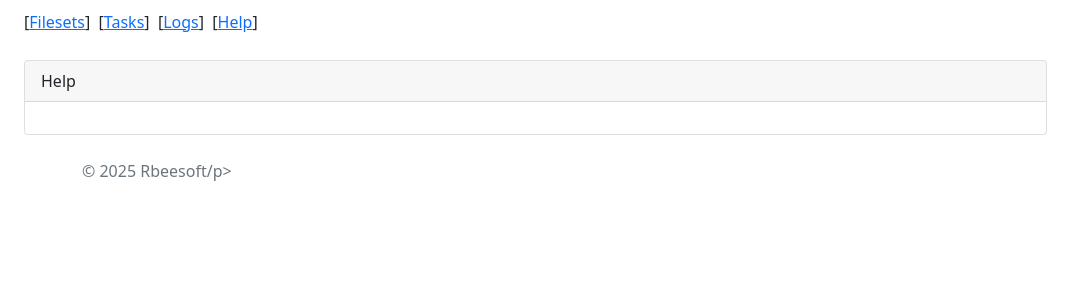
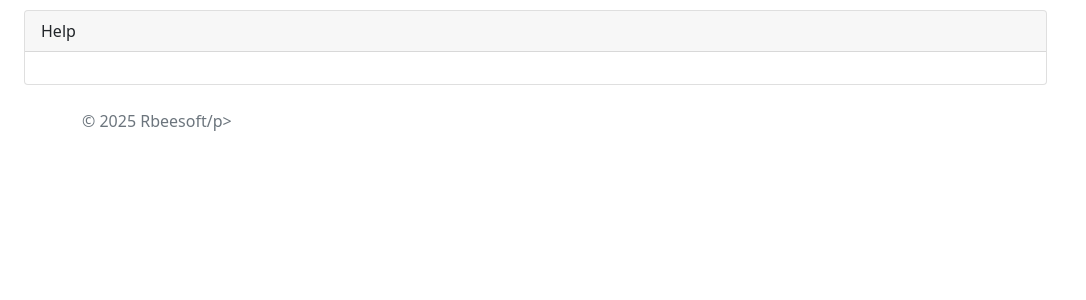
Before and after one commit to rbrecheisen/DjangoTemplate, a Django app: page /help/ in a window 1280 px wide. Shown: the part 58-358 px from the top of the page, without its empty margins (0-1086 px from the left). Run offline with Django 5.2, Linux system fonts and the light colour scheme; the visitor is signed in with stand-in values (Sample User, id 1); some libraries are stand-ins or nearby versions.

Commit message:
Updated page links

```diff
--- a/mydjangoapp/src/mydjangoapp/backend/app/templates/file.html
+++ b/mydjangoapp/src/mydjangoapp/backend/app/templates/file.html
@@ -16,7 +16,11 @@
             background-color: #f4f4f4;
         }
     </style>
-    <div class="row"><p style="margin-top: 10px">[<a href="/filesets/{{ fileset_id }}">Back</a>]</p></div>
+    <div class="row">
+        <p style="margin-top: 10px">
+            [<a href="/filesets/{{ fileset_id }}">Back</a>]
+        </p>
+    </div>
     <div class="row">
         <div class="col-sm-10">
             <div class="card" style="margin-top: 10px;">
--- a/mydjangoapp/src/mydjangoapp/backend/app/templates/fileset.html
+++ b/mydjangoapp/src/mydjangoapp/backend/app/templates/fileset.html
@@ -4,7 +4,7 @@
 <div class="container-fluid">
     <div class="row">
         <p style="margin-top: 10px">
-            [<a href="/filesets/">Filesets</a>]
+            [<a href="/filesets/">Back</a>]
         </p>
     </div>
     <div class="row">
--- a/mydjangoapp/src/mydjangoapp/backend/app/templates/filesets.html
+++ b/mydjangoapp/src/mydjangoapp/backend/app/templates/filesets.html
@@ -3,10 +3,7 @@
 <div class="container-fluid">
     <div class="row">
         <p style="margin-top: 10px">
-            [<a href="/filesets/">Filesets</a>]&nbsp;
-            [<a href="/tasks/">Tasks</a>]&nbsp;
-            [<a href="/logs/">Logs</a>]&nbsp;
-            [<a href="/help/">Help</a>]
+            [<a href="/tasks/">Tasks</a>]&nbsp;[<a href="/logs/">Logs</a>]&nbsp;[<a href="/help/" target="_blank">Help</a>]
         </p>
     </div>
     <div class="row">
--- a/mydjangoapp/src/mydjangoapp/backend/app/templates/help/index.html
+++ b/mydjangoapp/src/mydjangoapp/backend/app/templates/help/index.html
@@ -2,14 +2,6 @@
 {% load extra_filters %}
 {% block content %}
 <div class="container-fluid">
-    <div class="row">
-        <p style="margin-top: 10px">
-            [<a href="/filesets/">Filesets</a>]&nbsp;
-            [<a href="/tasks/">Tasks</a>]&nbsp;
-            [<a href="/logs/">Logs</a>]&nbsp;
-            [<a href="/help/">Help</a>]
-        </p>
-    </div>
     <div class="row">
         <div class="col-sm-10">
             <div class="card" style="margin-top: 10px;">
--- a/mydjangoapp/src/mydjangoapp/backend/app/templates/logs.html
+++ b/mydjangoapp/src/mydjangoapp/backend/app/templates/logs.html
@@ -3,10 +3,7 @@
 <div class="container-fluid">
     <div class="row">
         <p style="margin-top: 10px">
-            [<a href="/filesets/">Filesets</a>]&nbsp;
-            [<a href="/tasks/">Tasks</a>]&nbsp;
-            [<a href="/logs/">Logs</a>]&nbsp;
-            [<a href="/help/">Help</a>]
+            [<a href="/filesets/">Filesets</a>]&nbsp;[<a href="/tasks/">Tasks</a>]&nbsp;[<a href="/help/" target="_blank">Help</a>]
         </p>
     </div>
     <div class="row">
--- a/mydjangoapp/src/mydjangoapp/backend/app/templates/task.html
+++ b/mydjangoapp/src/mydjangoapp/backend/app/templates/task.html
@@ -2,7 +2,11 @@
 {% load extra_filters %}
 {% block content %}
 <div class="container-fluid">
-    <div class="row"><p style="margin-top: 10px">[<a href="/tasks/">Back</a>]&nbsp;</p></div>
+    <div class="row">
+        <p style="margin-top: 10px">
+            [<a href="/tasks/">Back</a>]&nbsp;
+        </p>
+    </div>
     <div class="row">
         <div class="col-sm-10">
             <div class="card" style="margin-top: 10px;">
--- a/mydjangoapp/src/mydjangoapp/backend/app/templates/tasks.html
+++ b/mydjangoapp/src/mydjangoapp/backend/app/templates/tasks.html
@@ -4,10 +4,7 @@
 <div class="container-fluid">
     <div class="row">
         <p style="margin-top: 10px">
-            [<a href="/filesets/">Filesets</a>]&nbsp;
-            [<a href="/tasks/">Tasks</a>]&nbsp;
-            [<a href="/logs/">Logs</a>]&nbsp;
-            [<a href="/help/">Help</a>]
+            [<a href="/filesets/">Filesets</a>]&nbsp;[<a href="/logs/">Logs</a>]&nbsp;[<a href="/help/" target="_blank">Help</a>]
         </p>
     </div>
     <div class="row">
```
